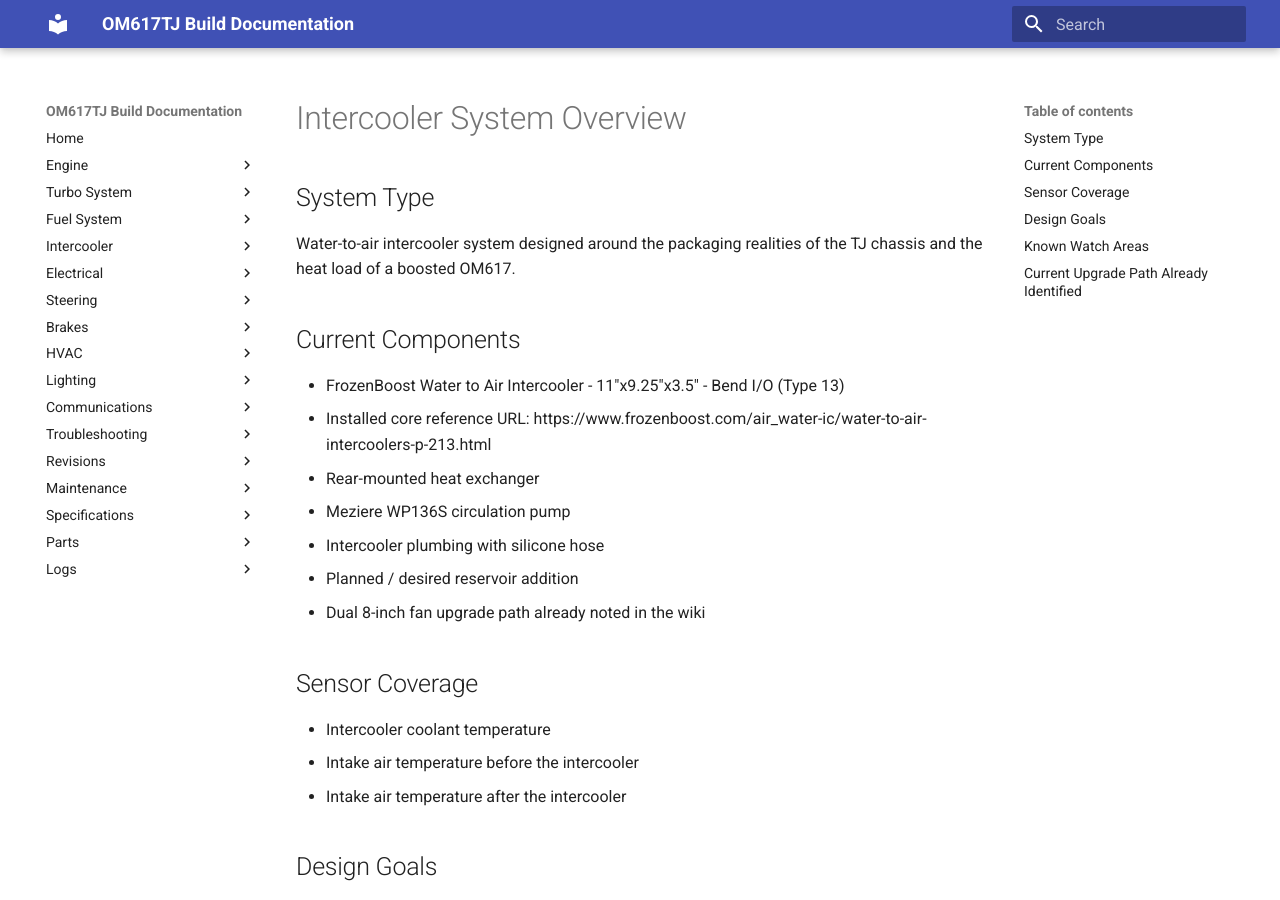
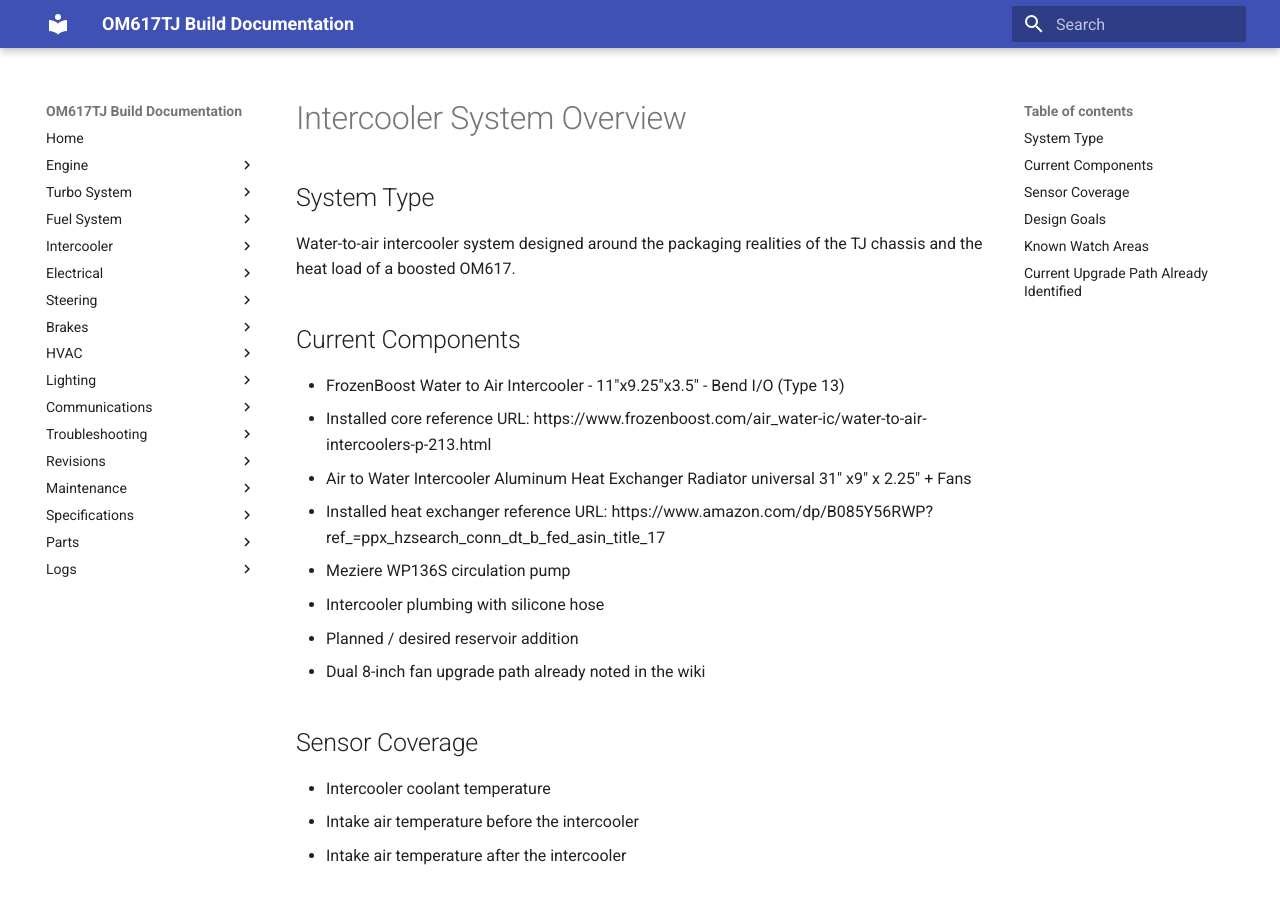
Before and after one commit to xndrxw/om617tj, an MkDocs documentation site: the page built from docs/intercooler/intercooler-overview.md, in a window 1280 px wide and 900 px high. Built offline with MkDocs 1.6.1 and Material for MkDocs 9.7.7, drawn with Linux system fonts in a browser that asks for light colours.

Commit message:
docs: add installed intercooler heat exchanger reference

```diff
--- a/docs/intercooler/intercooler-overview.md
+++ b/docs/intercooler/intercooler-overview.md
@@ -8,7 +8,8 @@ Water-to-air intercooler system designed around the packaging realities of the T
 
 - FrozenBoost Water to Air Intercooler - 11"x9.25"x3.5" - Bend I/O (Type 13)
 - Installed core reference URL: https://www.frozenboost.com/air_water-ic/water-to-air-intercoolers-p-213.html
-- Rear-mounted heat exchanger
+- Air to Water Intercooler Aluminum Heat Exchanger Radiator universal 31" x9" x 2.25" + Fans
+- Installed heat exchanger reference URL: https://www.amazon.com/dp/B085Y56RWP?ref_=ppx_hzsearch_conn_dt_b_fed_asin_title_17
 - Meziere WP136S circulation pump
 - Intercooler plumbing with silicone hose
 - Planned / desired reservoir addition
```
Also changed, not shown: CHANGELOG.md (+1 -0 lines), parts/part-numbers.md (+1 -0 lines), parts/suppliers.md (+1 -0 lines).
